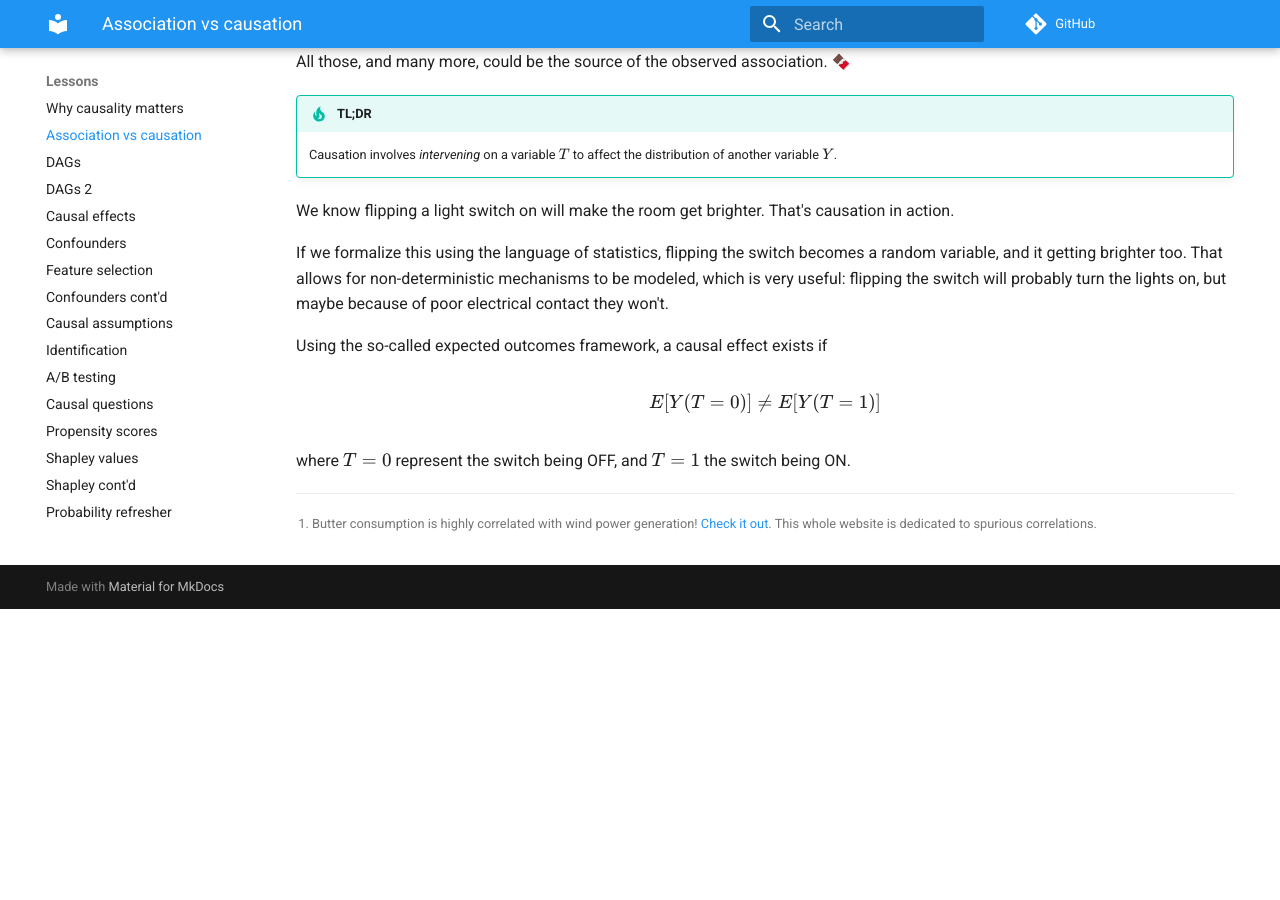
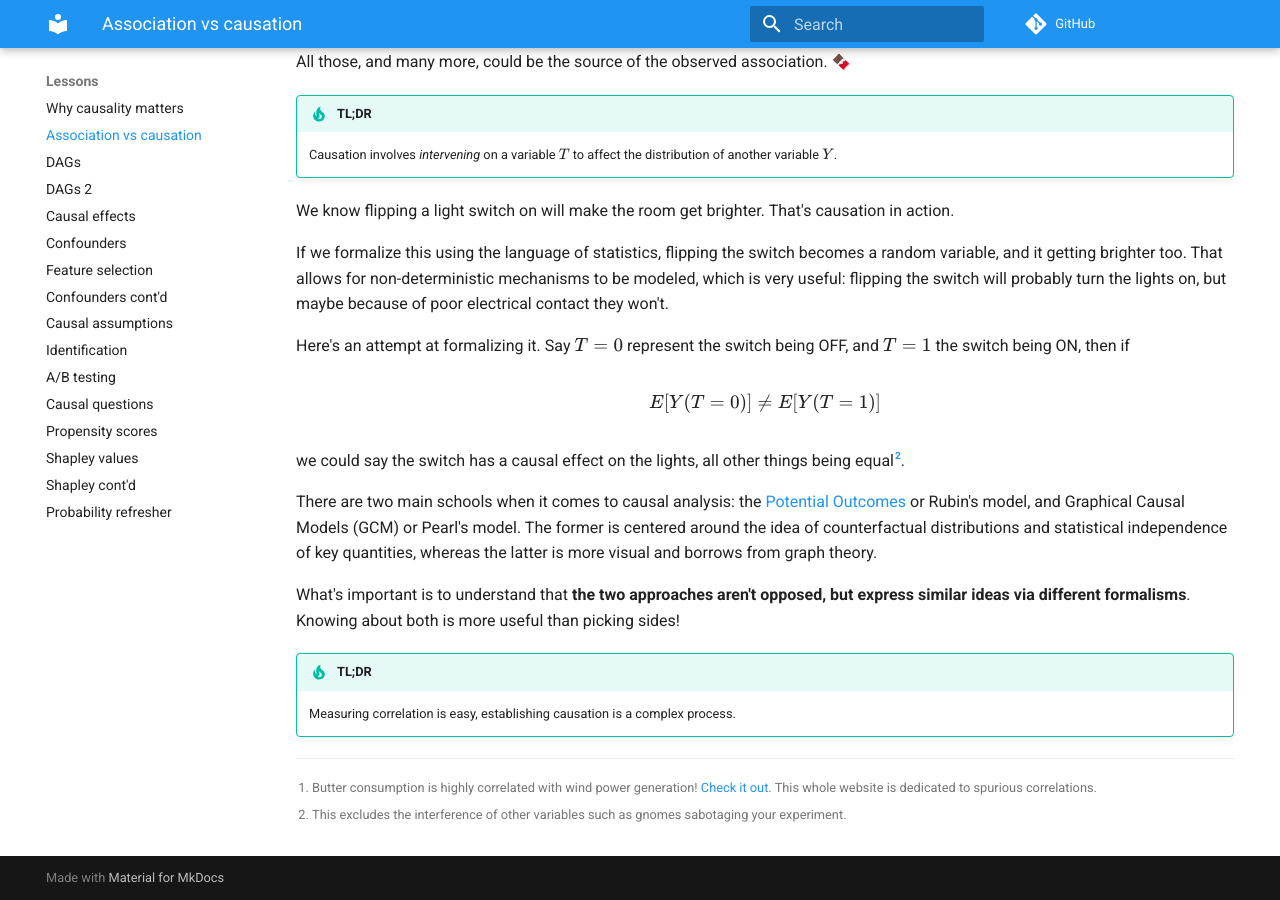
Before and after one commit to emilioMaddalena/causal-inference-studies, an MkDocs documentation site: the page built from material/association_vs_causation.md, in a window 1280 px wide and 900 px high, scrolled down 559 px. Built offline with MkDocs 1.6.1 and Material for MkDocs 9.7.7, drawn with Linux system fonts in a browser that asks for light colours; emoji names are drawn with the system emoji font; comment, search, counter and statistics services are not loaded; before the commit the page ends 1168 px from its top, so only the background shows below that.

Commit message:
Add link to the two causal formalisms

```diff
--- a/material/association_vs_causation.md
+++ b/material/association_vs_causation.md
@@ -21,10 +21,20 @@ We know flipping a light switch on will make the room get brighter. That's causa
 
 If we formalize this using the language of statistics, flipping the switch becomes a random variable, and it getting brighter too. That allows for non-deterministic mechanisms to be modeled, which is very useful: flipping the switch will probably turn the lights on, but maybe because of poor electrical contact they won't.
 
-Using the so-called expected outcomes framework, a causal effect exists if
+Here's an attempt at formalizing it. Say $T=0$ represent the switch being OFF, and $T=1$ the switch being ON, then if
 
 $$E[Y(T=0)] \neq E[Y(T=1)]$$
 
-where $T=0$ represent the switch being OFF, and $T=1$ the switch being ON.
+we could say the switch has a causal effect on the lights, all other things being equal[^2].
+
+There are two main schools when it comes to causal analysis: the [Potential Outcomes](potential_outcomes.md) or Rubin's model, and Graphical Causal Models (GCM) or Pearl's model. The former is centered around the idea of counterfactual distributions and statistical independence of key quantities, whereas the latter is more visual and borrows from graph theory.
+
+What's important is to understand that **the two approaches aren't opposed, but express similar ideas via different formalisms**. Knowing about both is more useful than picking sides!
+
+!!! tip "TL;DR"
+    Measuring correlation is easy, establishing causation is a complex process.
+
 
 [^1]: Butter consumption is highly correlated with wind power generation! [Check it out](https://www.tylervigen.com/spurious/correlation/2205_butter-consumption_correlates-with_wind-power-generated-in-united-states). This whole website is dedicated to spurious correlations.
+
+[^2]: This excludes the interference of other variables such as gnomes sabotaging your experiment.
```
